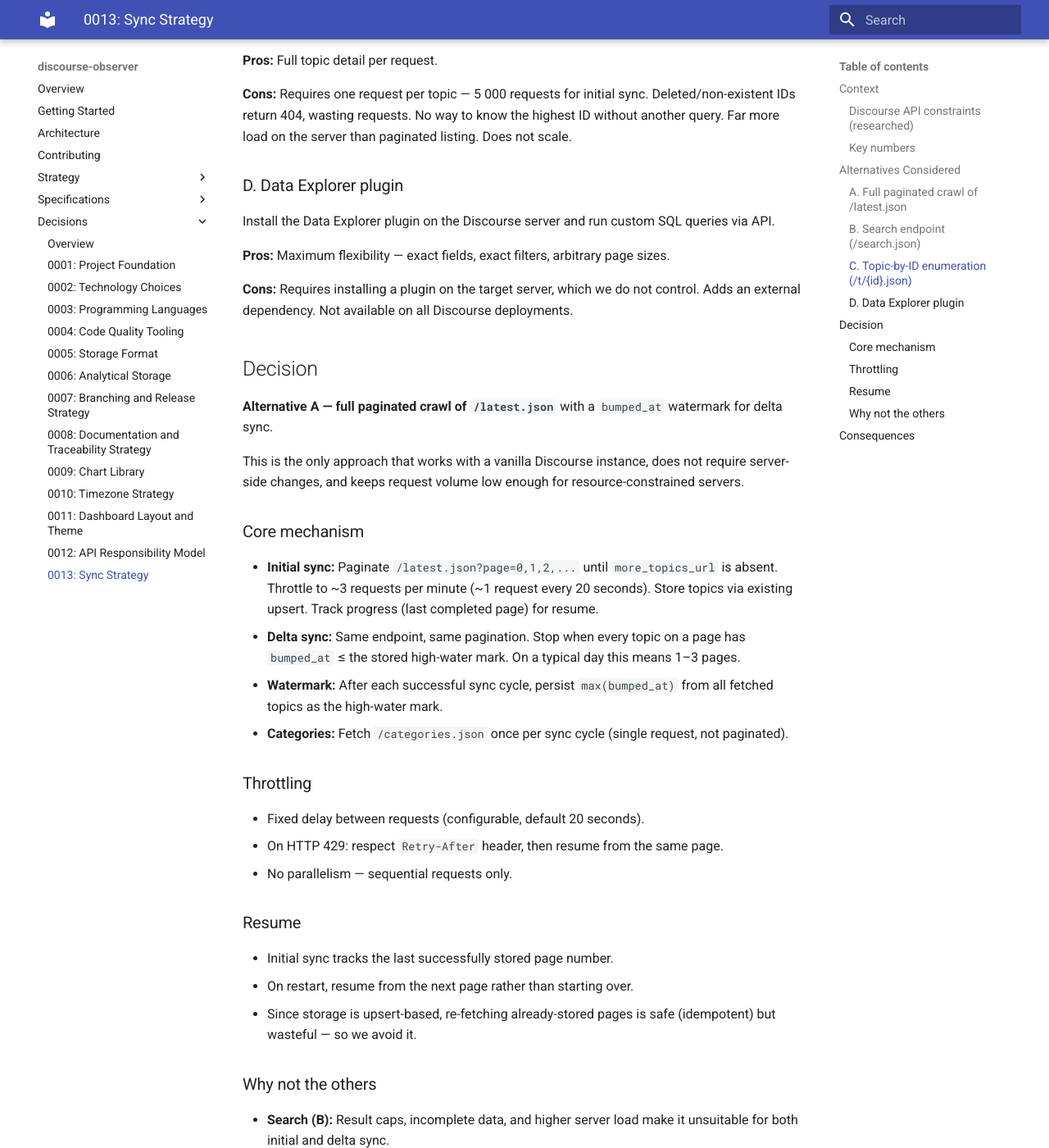
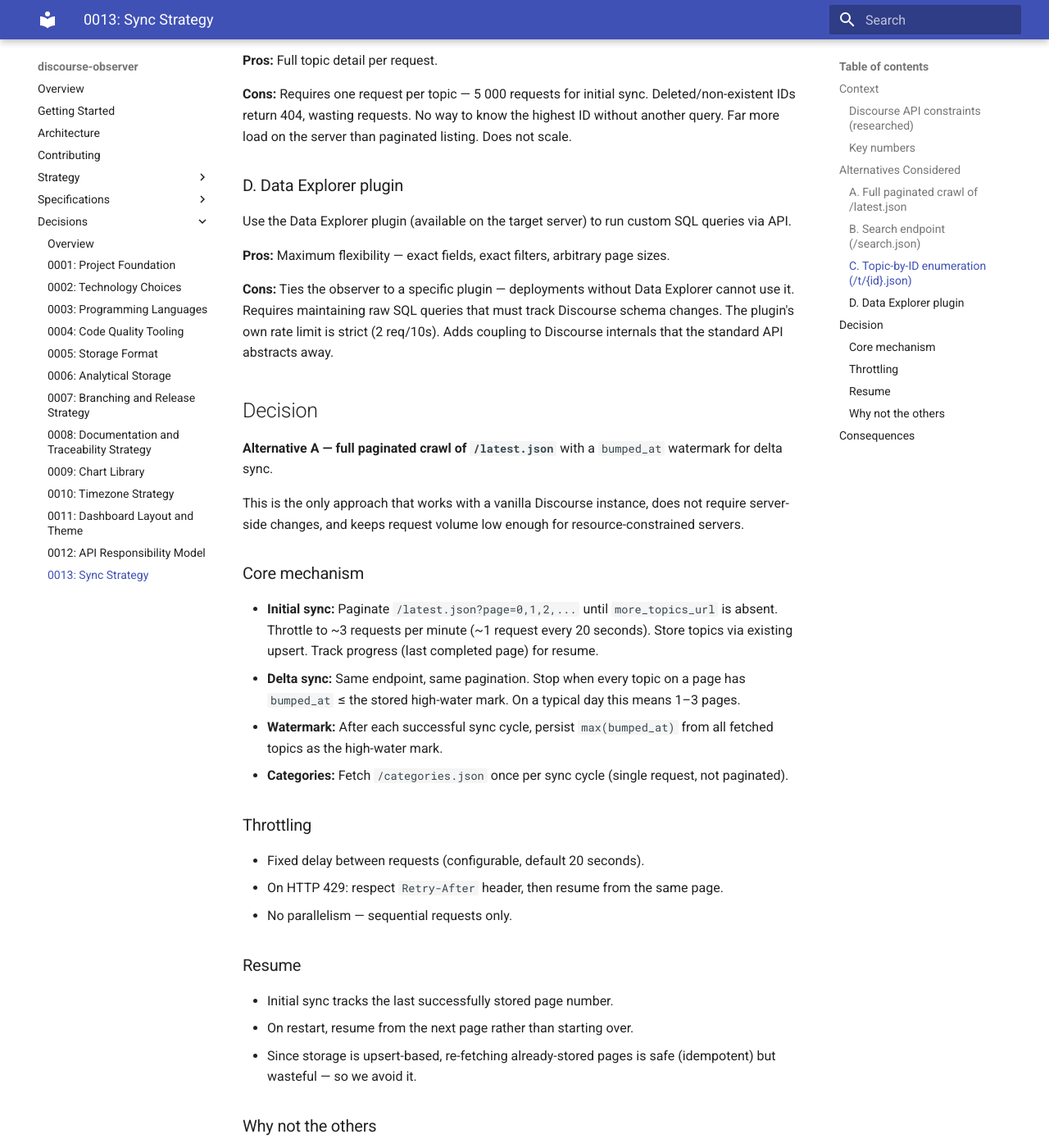
Before and after one commit to MorganDigitalAsyncTransparency/community, an MkDocs documentation site: the page built from discourse-observer/docs/decisions/0013-sync-strategy.md, in a window 1280 px wide and 1400 px high, scrolled down 2141 px. Shown: the whole window at 82% size. Built offline with MkDocs 1.6.1 and Material for MkDocs 9.7.7, drawn with Linux system fonts in a browser that asks for light colours; some of the changed text lies outside the part shown.

Commit message:
Fix ADR 0013: acknowledge Data Explorer is available on target
The target server has Data Explorer installed. Updated the ADR to
reflect this — the rejection is based on schema coupling, strict
rate limits, and portability, not on lack of access.

Co-Authored-By: Claude Opus 4.6 (1M context) <noreply@anthropic.com>

```diff
--- a/discourse-observer/docs/decisions/0013-sync-strategy.md
+++ b/discourse-observer/docs/decisions/0013-sync-strategy.md
@@ -27,7 +27,7 @@ This ADR decides how the observer will:
 | Rate limit signal | HTTP 429 with `Retry-After` header |
 | `bumped_at` | Updated on new reply, title edit, manual bump, some staff actions. Reliable indicator of "topic was modified" |
 | Categories | `/categories.json` — not paginated, returns all categories in one request |
-| Bulk alternatives | None built-in. Data Explorer plugin exists but requires server-side installation |
+| Bulk alternatives | None built-in. Data Explorer plugin is available on the target server |
 
 ### Key numbers
 
@@ -64,11 +64,11 @@ Iterate through topic IDs sequentially, fetching each topic individually.
 
 ### D. Data Explorer plugin
 
-Install the Data Explorer plugin on the Discourse server and run custom SQL queries via API.
+Use the Data Explorer plugin (available on the target server) to run custom SQL queries via API.
 
 **Pros:** Maximum flexibility — exact fields, exact filters, arbitrary page sizes.
 
-**Cons:** Requires installing a plugin on the target server, which we do not control. Adds an external dependency. Not available on all Discourse deployments.
+**Cons:** Ties the observer to a specific plugin — deployments without Data Explorer cannot use it. Requires maintaining raw SQL queries that must track Discourse schema changes. The plugin's own rate limit is strict (2 req/10s). Adds coupling to Discourse internals that the standard API abstracts away.
 
 ## Decision
 
@@ -99,7 +99,7 @@ This is the only approach that works with a vanilla Discourse instance, does not
 
 - **Search (B):** Result caps, incomplete data, and higher server load make it unsuitable for both initial and delta sync.
 - **Topic-by-ID (C):** 5 000+ individual requests is unacceptable for a resource-constrained server.
-- **Data Explorer (D):** Requires server-side plugin installation we cannot guarantee.
+- **Data Explorer (D):** Couples the observer to a plugin and Discourse's internal schema. Strict rate limit (2 req/10s). Not portable to deployments without the plugin.
 
 ## Consequences
 
```
